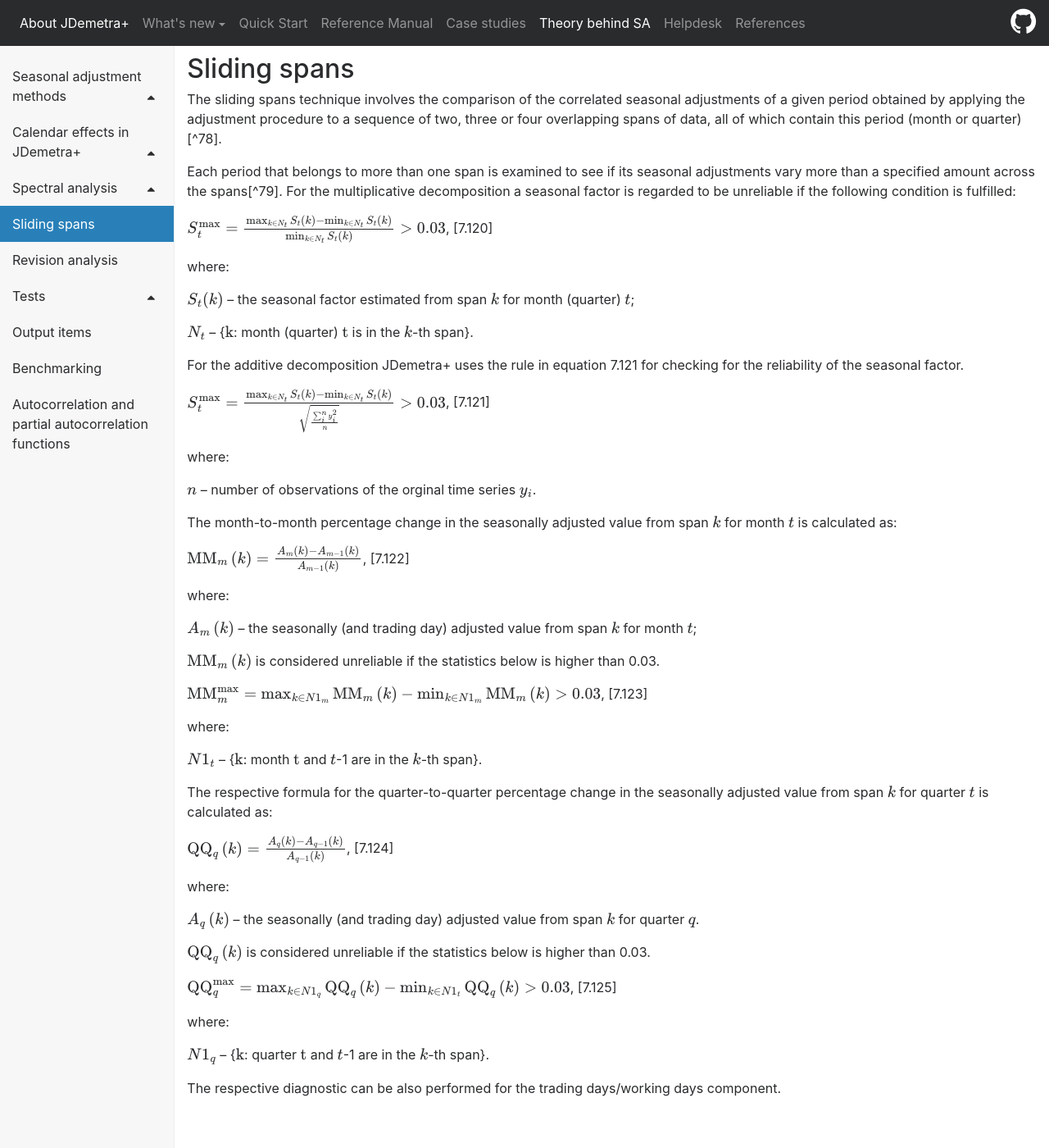
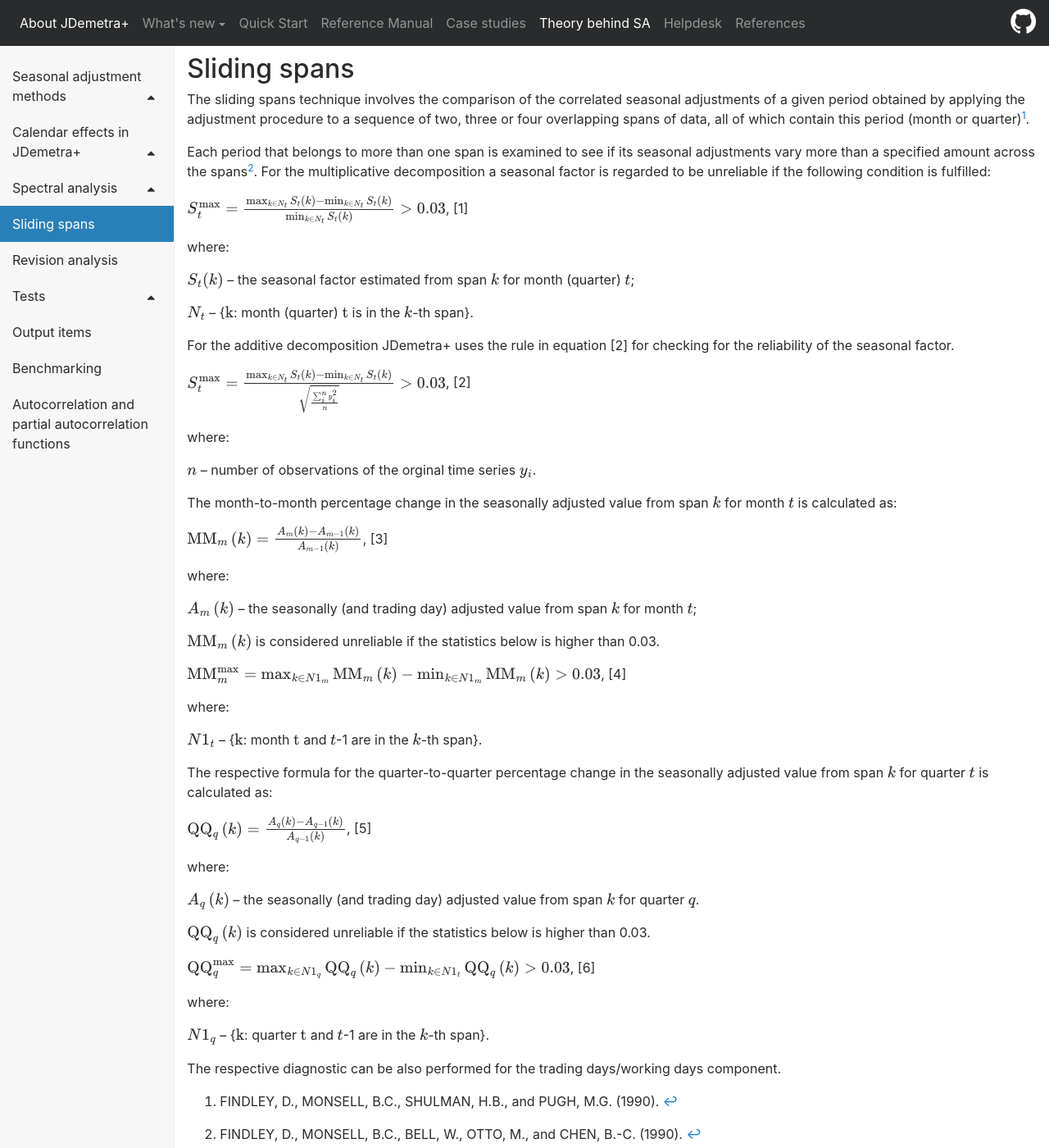
Before and after one commit to SylwiaGrudkowska/JDemetra-documentation, a Jekyll site: the page built from pages/theory/sliding_spans.md, in a window 1280 px wide and 1400 px high. Shown: the whole window at 82% size. Built offline with Jekyll 4.4.1, drawn with Linux system fonts in a browser that asks for light colours; nearby versions of some CDN libraries; formulas are drawn with MathJax 3.

Commit message:
equations numbers ok

```diff
--- a/pages/theory/sliding_spans.md
+++ b/pages/theory/sliding_spans.md
@@ -16,7 +16,9 @@ spans[^79]. For the multiplicative decomposition a seasonal factor is
 regarded to be unreliable if the following condition is fulfilled:
 
 
-  $S_{t}^{\max} = \frac{\max_{k \in N_{t}}S_{t}\left( k \right) - \min_{k \in N_{t}}S_{t}(k)}{\min_{k \in N_{t}}S_{t}(k)} > 0.03$,   \[7.120\]
+  $$
+  S_{t}^{\max} = \frac{\max_{k \in N_{t}}S_{t}\left( k \right) - \min_{k \in N_{t}}S_{t}(k)}{\min_{k \in N_{t}}S_{t}(k)} > 0.03
+  $$, \[1\] <!---\[7.120\]      -->
 
 
 where:
@@ -27,11 +29,13 @@ $S_{t}(k)$ -- the seasonal factor estimated from span $k$ for month
 $N_{t}$ -- {$\text{k}$: month (quarter) $\text{t}$ is in the $k$-th
 span}.
 
-For the additive decomposition JDemetra+ uses the rule in equation 7.121
+For the additive decomposition JDemetra+ uses the rule in equation [2]
 for checking for the reliability of the seasonal factor.
 
 
-  $S_{t}^{\max} = \frac{\max_{k \in N_{t}}S_{t}\left( k \right) - \min_{k \in N_{t}}S_{t}(k)}{\sqrt{\frac{\sum_{i}^{n}y_{i}^{2}}{n}}} > 0.03$,   \[7.121\]
+  $$
+  S_{t}^{\max} = \frac{\max_{k \in N_{t}}S_{t}\left( k \right) - \min_{k \in N_{t}}S_{t}(k)}{\sqrt{\frac{\sum_{i}^{n}y_{i}^{2}}{n}}} > 0.03
+  $$, \[2\] <!---\[7.121\]      -->
 
 
 where:
@@ -42,7 +46,9 @@ The month-to-month percentage change in the seasonally adjusted value
 from span $k$ for month $t$ is calculated as:
 
 
- $$\text{MM}_{m}\left(k\right) = \frac{A_{m}\left(k\right) - A_{m - 1}\left(k\right)}{A_{m - 1}\left(k\right)}$$,   \[7.122\]
+ $$
+ \text{MM}_{m}\left(k\right) = \frac{A_{m}\left(k\right) - A_{m - 1}\left(k\right)}{A_{m - 1}\left(k\right)}
+ $$, \[3\] <!---\[7.122\]      -->
 
 
 where:
@@ -56,8 +62,7 @@ statistics below is higher than 0.03.
 
 $$
 \text{MM}_{m}^{\max} = \max_{k \in {N1}_{m}}\text{MM}_{m}\left( k \right) - \min_{k \in {N1}_{m}}\text{MM}_{m}\left( k \right) > 0.03
-$$,   \[7.123\]
-
+$$,  \[4\] <!---\[7.123\]      -->
 
 where:
 
@@ -71,7 +76,7 @@ calculated as:
 
 $$
 \text{QQ}_{q}\left( k \right) = \frac{A_{q}\left( k \right) - A_{q - 1}\left( k \right)}{A_{q - 1}\left( k \right)}
-$$,   \[7.124\]
+$$,  \[5\] <!---\[7.124\]      -->
 
 
 where:
@@ -85,7 +90,7 @@ statistics below is higher than 0.03.
 
 $$
 \text{QQ}_{q}^{\max} = \max_{k \in {N1}_{q}}\text{QQ}_{q}\left( k \right) - \min_{k \in {N1}_{t}}\text{QQ}_{q}\left( k \right) > 0.03
-$$,   \[7.125\]
+$$,   \[6\] <!---\[7.126\]      -->
 
 
 where:
@@ -95,3 +100,8 @@ $k$-th span}.
 
 The respective diagnostic can be also performed for the trading
 days/working days component.
+
+[^78]: FINDLEY, D., MONSELL, B.C., SHULMAN, H.B., and PUGH, M.G. (1990).
+
+[^79]: FINDLEY, D., MONSELL, B.C., BELL, W., OTTO, M., and CHEN, B.-C.
+    (1990).
```
Also changed, not shown: 1 other file.
